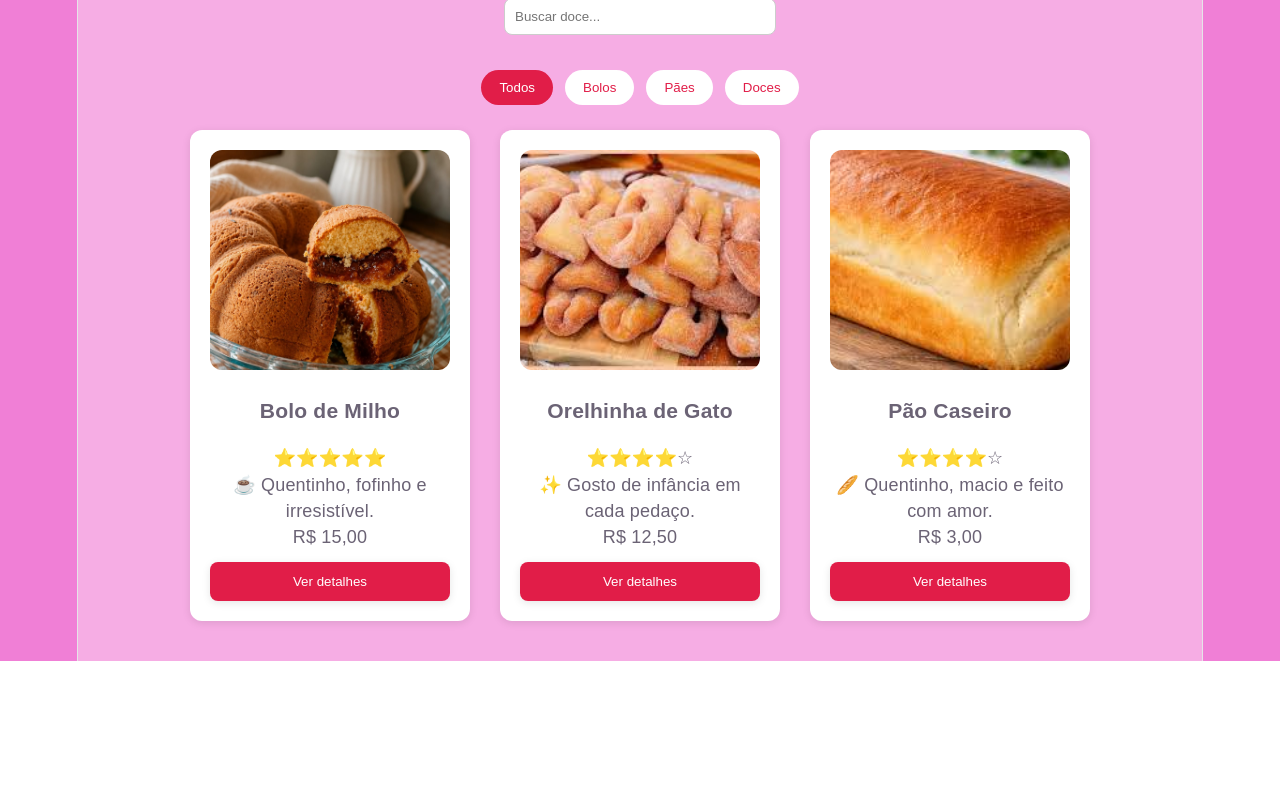
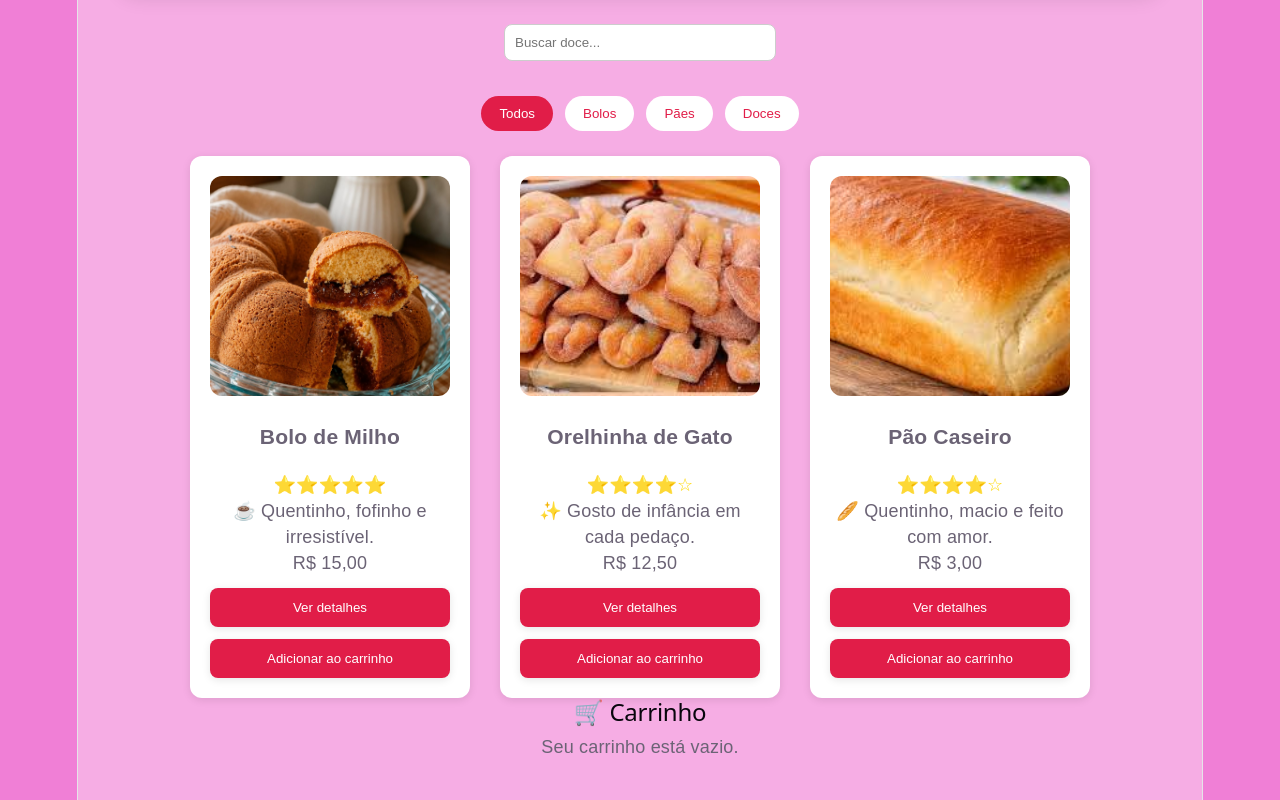
Before and after one commit to Bruno123-n/Delicias-da-Lari-React, a React (Vite) app: page / in a window 1280 px wide. Shown: the part 241-1041 px from the top of the page. Before the commit the page ends 902 px from the top, so only its background shows below. Built offline with nearby package versions, Linux system fonts and the light colour scheme.

Commit message:
git add . git commit -m "feat: add shopping cart component"

```diff
--- a/src/App.jsx
+++ b/src/App.jsx
@@ -4,6 +4,7 @@ import SearchBar from "./components/SearchBar"
 import ProductList from "./components/ProductList"
 import produtos from "./data/produtos"
 import CategoryFilter from "./components/CategoryFilter"
+import Cart from "./components/Cart"
 import "./App.css"
 
 function App() {
@@ -11,6 +12,7 @@ function App() {
   const [categoria, setCategoria] = useState("Todos")
   const [busca, setBusca] = useState("")
   const [produtoSelecionado, setProdutoSelecionado] = useState(null)
+  const [carrinho, setCarrinho] = useState([])
 
   const produtosFiltrados = produtos.filter((produto) =>
     produto.nome.toLowerCase().includes(busca.toLowerCase()) &&
@@ -19,6 +21,12 @@ function App() {
       produto.categoria === categoria
     )
   )
+
+
+  function adicionarAoCarrinho(produto) {
+    setCarrinho([...carrinho, produto])
+  }
+
 
 
 
@@ -30,6 +38,7 @@ function App() {
       <div className="container">
 
         <header className="header-container">
+          <span>🛒 Carrinho: {carrinho.length}</span>
           <h1>Delícias da Lari 🍰</h1>
           <p>Doces artesanais feitos com carinho</p>
         </header>
@@ -44,6 +53,11 @@ function App() {
         <ProductList
           produtos={produtosFiltrados}
           onSelecionar={setProdutoSelecionado}
+          adicionarAoCarrinho={adicionarAoCarrinho}
+        />
+
+        <Cart
+          carrinho={carrinho}
         />
 
       {produtoSelecionado && (
--- /dev/null
+++ b/src/components/Cart.jsx
@@ -0,0 +1,25 @@
+function Cart({ carrinho }) {
+    if (carrinho.length === 0) {
+        return (
+            <div className="cart">
+                <h2>🛒 Carrinho</h2>
+                <p>Seu carrinho está vazio.</p>
+            </div>
+        )
+    }
+    return (
+        <div className="cart">
+            <h2>🛒 Carrinho</h2>
+
+            {carrinho.map((produto) => (
+            <p key={produto.id}
+            >
+                {produto.nome}
+            </p>
+
+            ))}
+        </div>
+    )
+}
+
+export default Cart
--- a/src/components/ProductCard.css
+++ b/src/components/ProductCard.css
@@ -37,3 +37,8 @@
   background-color: #be123c;
   box-shadow: 0 12px 24px rgba(0,0,0,.15);
 }
+
+.rating span {
+    color: gold;
+    font-size: 18px;
+}
--- a/src/components/ProductCard.jsx
+++ b/src/components/ProductCard.jsx
@@ -3,11 +3,10 @@ import "./ProductCard.css"
 
 const estrelas = [1, 2, 3, 4, 5]
 
-function ProductCard({ produto, onSelecionar }) {
+function ProductCard({ produto, onSelecionar, adicionarAoCarrinho }) {
   return (
     <div
       className="card"
-      onClick={() => onSelecionar(produto)}
     >
 
       <img
@@ -35,8 +34,16 @@ function ProductCard({ produto, onSelecionar }) {
           {formatPrice(produto.preco)}
       </p>
 
-      <button>
+      <button
+        onClick={() => onSelecionar(produto)}
+      >
         Ver detalhes
+      </button>
+
+      <button
+        onClick={() => adicionarAoCarrinho(produto)}
+      >
+        Adicionar ao carrinho
       </button>
 
     </div>
--- a/src/components/ProductList.jsx
+++ b/src/components/ProductList.jsx
@@ -1,7 +1,7 @@
 import ProductCard from "./ProductCard"
 import "./ProductList.css"
 
-function ProductList({ produtos, onSelecionar }) {
+function ProductList({ produtos, onSelecionar, adicionarAoCarrinho }) {
   return (
     <div className="products">
       {produtos.map((produto) => (
@@ -9,6 +9,7 @@ function ProductList({ produtos, onSelecionar }) {
           key={produto.id}
           produto={produto}
           onSelecionar={onSelecionar}
+          adicionarAoCarrinho={adicionarAoCarrinho}
         />
       ))}
     </div>
```
